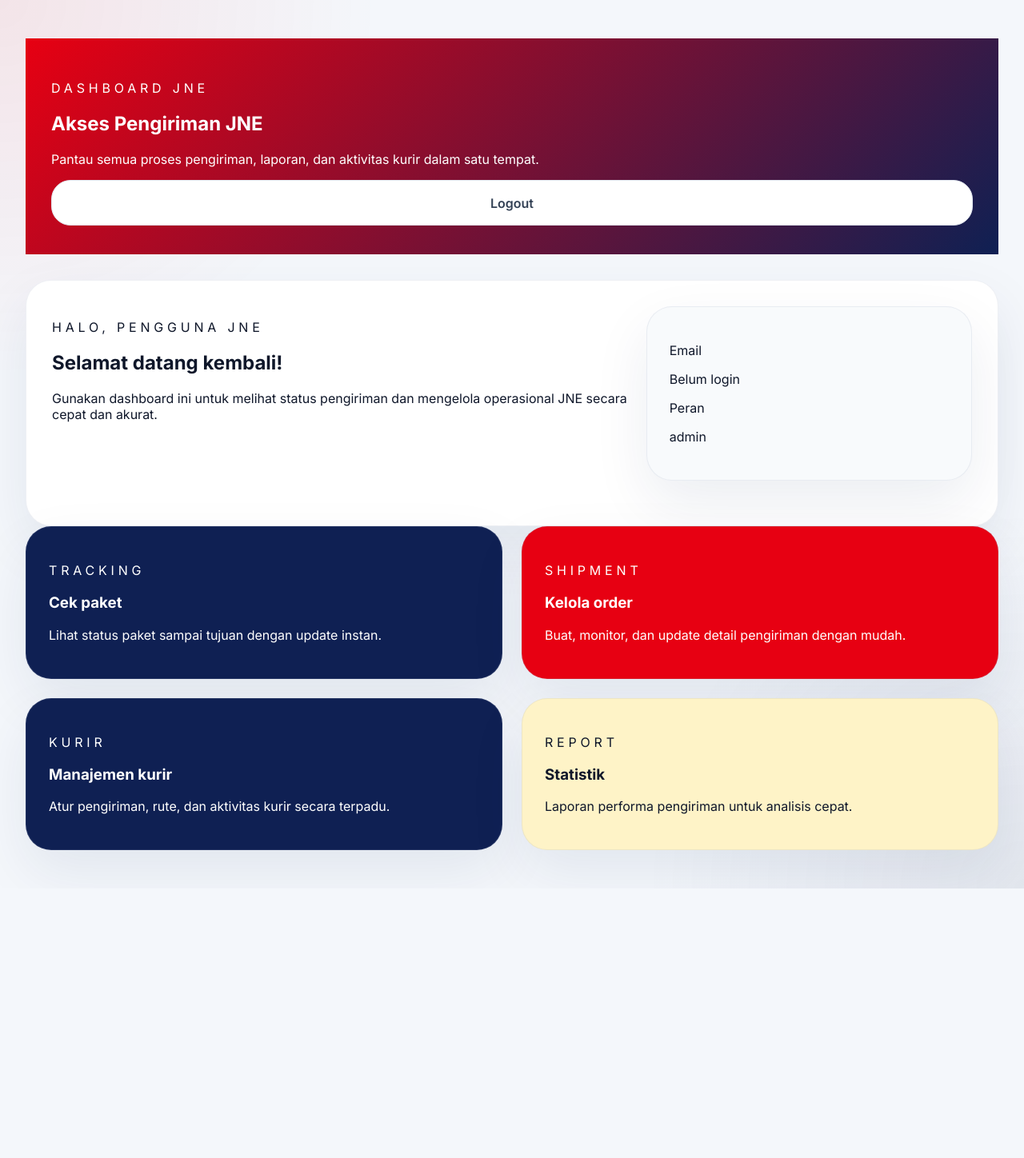
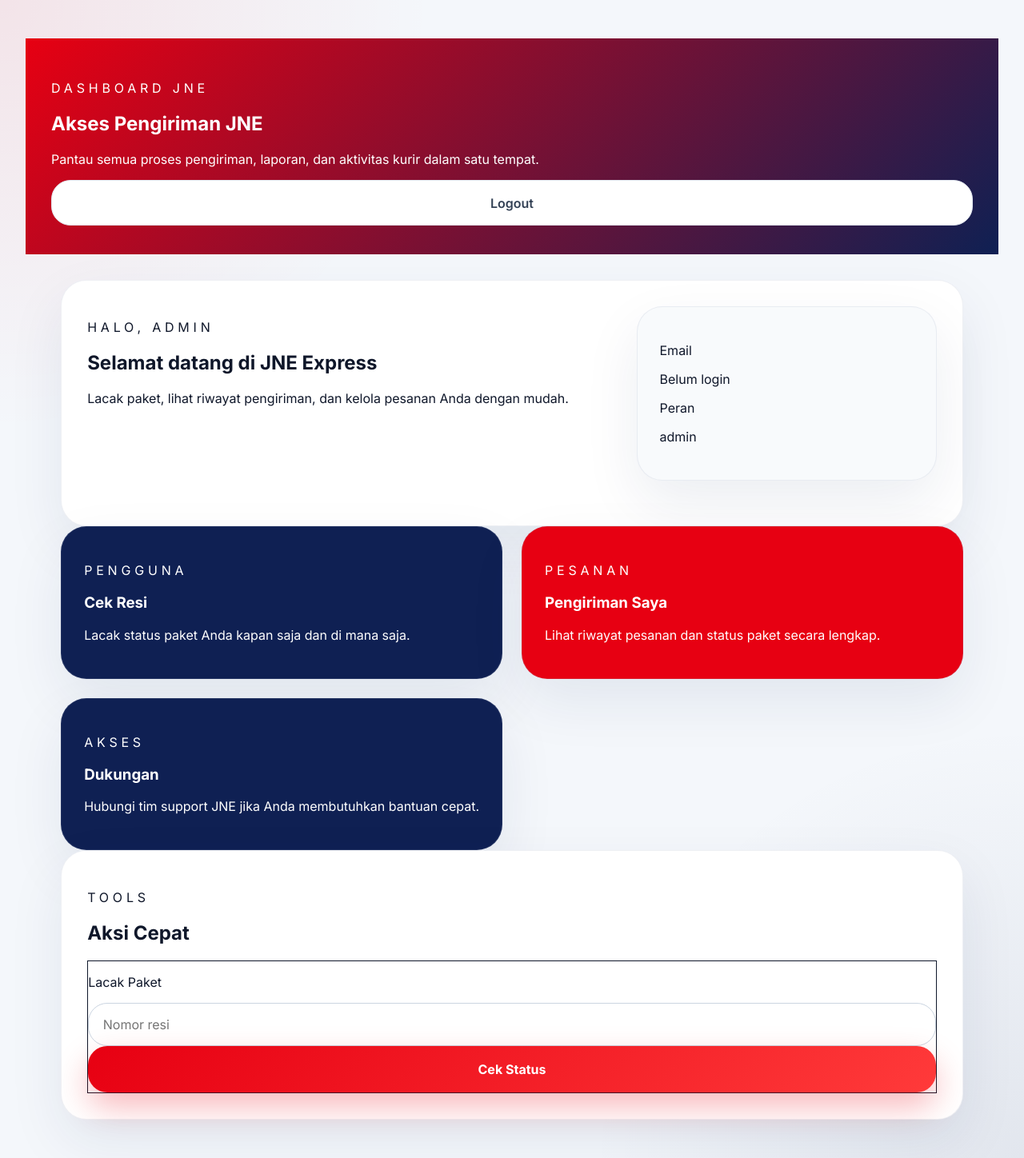
Before and after one commit to QikakimJ/frontend, a Next.js app: page /dashboard in a window 1280 px wide. Shown: the whole page at 80% size. Before the commit the page ends 1111 px from the top, so only its background shows below. Built offline with nearby package versions, Linux system fonts and the light colour scheme; sample sign-in values are in the browser's storage.

Commit message:
Fix frontend auth/dashboard and token handling

```diff
--- a/app/dashboard/page.tsx
+++ b/app/dashboard/page.tsx
@@ -1,20 +1,83 @@
 "use client";
 
-import { useState } from "react";
+import { useEffect, useState } from "react";
 import { useRouter } from "next/navigation";
+import api from "../lib/api";
 
 export default function Dashboard() {
   const router = useRouter();
-  const [role] = useState<string | null>(() =>
-    typeof window !== "undefined" ? localStorage.getItem("role") : null
-  );
-  const [email] = useState<string | null>(() =>
-    typeof window !== "undefined" ? localStorage.getItem("email") : null
-  );
+  const [role, setRole] = useState<string | null>(null);
+  const [email, setEmail] = useState<string | null>(null);
+  const [token, setToken] = useState<string | null>(null);
+  const [statusMessage, setStatusMessage] = useState("");
+  const [trackingNumber, setTrackingNumber] = useState("");
+  const [shipmentResult, setShipmentResult] = useState<any>(null);
+  const [updateStatus, setUpdateStatus] = useState("Delivered");
+  const [loading, setLoading] = useState(false);
+
+  useEffect(() => {
+    if (typeof window === "undefined") {
+      return;
+    }
+
+    const savedToken = localStorage.getItem("token");
+    const savedRole = localStorage.getItem("role");
+    const savedEmail = localStorage.getItem("email");
+
+    if (!savedToken) {
+      router.push("/");
+      return;
+    }
+
+    setToken(savedToken);
+    setRole(savedRole);
+    setEmail(savedEmail);
+  }, [router]);
 
   const logout = () => {
     localStorage.clear();
     router.push("/");
+  };
+
+  const handleTrackShipment = async () => {
+    if (!trackingNumber) {
+      setStatusMessage("Masukkan nomor resi terlebih dahulu.");
+      return;
+    }
+
+    setLoading(true);
+    setStatusMessage("");
+    setShipmentResult(null);
+
+    try {
+      const response = await api.get(`/Shipment/track/${trackingNumber}`);
+      setShipmentResult(response.data);
+    } catch (error) {
+      setStatusMessage("Tidak dapat menemukan detail pengiriman. Periksa nomor resi.");
+    } finally {
+      setLoading(false);
+    }
+  };
+
+  const handleCourierUpdate = async () => {
+    if (!trackingNumber) {
+      setStatusMessage("Masukkan nomor resi untuk update status.");
+      return;
+    }
+
+    setLoading(true);
+    setStatusMessage("");
+
+    try {
+      await api.put(`/Shipment/update/${trackingNumber}`, {
+        status: updateStatus,
+      });
+      setStatusMessage("Status pengiriman berhasil diperbarui.");
+    } catch (error) {
+      setStatusMessage("Gagal memperbarui status pengiriman.");
+    } finally {
+      setLoading(false);
+    }
   };
 
   return (
@@ -38,10 +101,20 @@
         <section className="dashboard-panel p-8">
           <div className="dashboard-overview">
             <div>
-              <p className="text-sm font-semibold uppercase tracking-[0.3em] text-jne-red">Halo, pengguna JNE</p>
-              <h2 className="mt-3 text-3xl font-bold text-slate-900">Selamat datang kembali!</h2>
+              <p className="text-sm font-semibold uppercase tracking-[0.3em] text-jne-red">Halo, {role || "Pengguna"}</p>
+              <h2 className="mt-3 text-3xl font-bold text-slate-900">
+                {role === "Admin"
+                  ? "Kelola Operasi JNE"
+                  : role === "Courier"
+                  ? "Dashboard Kurir"
+                  : "Selamat datang di JNE Express"}
+              </h2>
               <p className="mt-4 text-sm leading-7 text-slate-600">
-                Gunakan dashboard ini untuk melihat status pengiriman dan mengelola operasional JNE secara cepat dan akurat.
+                {role === "Admin"
+                  ? "Akses semua laporan, kelola shipment, dan atur peran pengguna dari satu tempat."
+                  : role === "Courier"
+                  ? "Terima tugas pengiriman, update status paket, dan cek rute harian Anda."
+                  : "Lacak paket, lihat riwayat pengiriman, dan kelola pesanan Anda dengan mudah."}
               </p>
             </div>
             <div className="info-panel">
@@ -54,36 +127,139 @@
         </section>
 
         <section className="stats-grid">
+          {role === "Admin" ? (
+            <>
               <div className="metric-card">
-            <p className="text-sm uppercase tracking-[0.3em] text-slate-200">Tracking</p>
-            <h3 className="mt-4 text-2xl font-bold">Cek paket</h3>
+                <p className="text-sm uppercase tracking-[0.3em] text-slate-200">Admin</p>
+                <h3 className="mt-4 text-2xl font-bold">Kelola Shipment</h3>
                 <p className="mt-3 text-sm leading-6 text-slate-200/90">
-              Lihat status paket sampai tujuan dengan update instan.
+                  Tambah, edit, atau hapus pengiriman dan pantau aktivitas kurir.
                 </p>
               </div>
-
               <div className="metric-card secondary">
-            <p className="text-sm uppercase tracking-[0.3em] text-white/90">Shipment</p>
-            <h3 className="mt-4 text-2xl font-bold">Kelola order</h3>
+                <p className="text-sm uppercase tracking-[0.3em] text-white/90">Pengaturan</p>
+                <h3 className="mt-4 text-2xl font-bold">Manajemen Kurir</h3>
                 <p className="mt-3 text-sm leading-6 text-white/90">
-              Buat, monitor, dan update detail pengiriman dengan mudah.
+                  Atur peran, akses, dan tanggung jawab untuk tim logistik Anda.
                 </p>
               </div>
-
+              <div className="metric-card">
+                <p className="text-sm uppercase tracking-[0.3em] text-slate-200">Laporan</p>
+                <h3 className="mt-4 text-2xl font-bold">Statistik Kinerja</h3>
+                <p className="mt-3 text-sm leading-6 text-slate-200/90">
+                  Tinjau laporan pengiriman dan efisiensi operasional harian.
+                </p>
+              </div>
+            </>
+          ) : role === "Courier" ? (
+            <>
               <div className="metric-card">
                 <p className="text-sm uppercase tracking-[0.3em] text-slate-200">Kurir</p>
-            <h3 className="mt-4 text-2xl font-bold">Manajemen kurir</h3>
+                <h3 className="mt-4 text-2xl font-bold">Tugas Harian</h3>
                 <p className="mt-3 text-sm leading-6 text-slate-200/90">
-              Atur pengiriman, rute, dan aktivitas kurir secara terpadu.
+                  Lihat dan update status pengiriman secara real-time.
                 </p>
               </div>
+              <div className="metric-card secondary">
+                <p className="text-sm uppercase tracking-[0.3em] text-white/90">Update</p>
+                <h3 className="mt-4 text-2xl font-bold">Catat Pengiriman</h3>
+                <p className="mt-3 text-sm leading-6 text-white/90">
+                  Perbarui status paket dari pickup sampai diterima pelanggan.
+                </p>
+              </div>
+              <div className="metric-card light">
+                <p className="text-sm uppercase tracking-[0.3em] text-slate-900">Rute</p>
+                <h3 className="mt-4 text-2xl font-bold text-slate-900">Orders Saya</h3>
+                <p className="mt-3 text-sm leading-6 text-slate-900/80">
+                  Akses daftar pengiriman dan status tugas Anda saat ini.
+                </p>
+              </div>
+            </>
+          ) : (
+            <>
+              <div className="metric-card">
+                <p className="text-sm uppercase tracking-[0.3em] text-slate-200">Pengguna</p>
+                <h3 className="mt-4 text-2xl font-bold">Cek Resi</h3>
+                <p className="mt-3 text-sm leading-6 text-slate-200/90">
+                  Lacak status paket Anda kapan saja dan di mana saja.
+                </p>
+              </div>
+              <div className="metric-card secondary">
+                <p className="text-sm uppercase tracking-[0.3em] text-white/90">Pesanan</p>
+                <h3 className="mt-4 text-2xl font-bold">Pengiriman Saya</h3>
+                <p className="mt-3 text-sm leading-6 text-white/90">
+                  Lihat riwayat pesanan dan status paket secara lengkap.
+                </p>
+              </div>
+              <div className="metric-card">
+                <p className="text-sm uppercase tracking-[0.3em] text-slate-200">Akses</p>
+                <h3 className="mt-4 text-2xl font-bold">Dukungan</h3>
+                <p className="mt-3 text-sm leading-6 text-slate-200/90">
+                  Hubungi tim support JNE jika Anda membutuhkan bantuan cepat.
+                </p>
+              </div>
+            </>
+          )}
+        </section>
 
-          <div className="metric-card light">
-            <p className="text-sm uppercase tracking-[0.3em] text-slate-900">Report</p>
-            <h3 className="mt-4 text-2xl font-bold text-slate-900">Statistik</h3>
-            <p className="mt-3 text-sm leading-6 text-slate-900/80">
-              Laporan performa pengiriman untuk analisis cepat.
-            </p>
+        <section className="dashboard-panel p-8">
+          <div className="space-y-6">
+            <div>
+              <p className="text-sm uppercase tracking-[0.3em] text-jne-red">Tools</p>
+              <h2 className="mt-3 text-2xl font-bold text-slate-900">Aksi Cepat</h2>
+            </div>
+
+            <div className="space-y-4 rounded-3xl border border-slate-200 bg-white p-6 shadow-sm">
+              <div className="grid gap-4 sm:grid-cols-2">
+                <div className="space-y-3 rounded-3xl bg-slate-50 p-5">
+                  <p className="text-sm font-medium text-slate-500">Lacak Paket</p>
+                  <input
+                    type="text"
+                    placeholder="Nomor resi"
+                    className="input-field"
+                    value={trackingNumber}
+                    onChange={(e) => setTrackingNumber(e.target.value)}
+                  />
+                  <button type="button" onClick={handleTrackShipment} className="btn-primary" disabled={loading}>
+                    {loading ? "Memuat..." : "Cek Status"}
+                  </button>
+                </div>
+
+                {role === "Courier" && (
+                  <div className="space-y-3 rounded-3xl bg-slate-50 p-5">
+                    <p className="text-sm font-medium text-slate-500">Update Kurir</p>
+                    <select
+                      className="select-field"
+                      value={updateStatus}
+                      onChange={(e) => setUpdateStatus(e.target.value)}
+                    >
+                      <option value="On the way">On the way</option>
+                      <option value="Picked up">Picked up</option>
+                      <option value="Delivered">Delivered</option>
+                    </select>
+                    <button type="button" onClick={handleCourierUpdate} className="btn-secondary" disabled={loading}>
+                      {loading ? "Memproses..." : "Update Status"}
+                    </button>
+                  </div>
+                )}
+              </div>
+
+              {statusMessage && (
+                <div className="rounded-2xl border border-slate-200 bg-slate-50 p-4 text-sm text-slate-700">
+                  {statusMessage}
+                </div>
+              )}
+
+              {shipmentResult && (
+                <div className="rounded-3xl border border-slate-200 bg-slate-50 p-5">
+                  <p className="text-sm font-semibold text-slate-500">Detail Resi</p>
+                  <p className="mt-3 text-lg font-semibold text-slate-900">{shipmentResult.resi || trackingNumber}</p>
+                  <p className="mt-2 text-sm text-slate-600">Status: {shipmentResult.status}</p>
+                  <p className="mt-1 text-sm text-slate-600">Pengirim: {shipmentResult.senderName || "-"}</p>
+                  <p className="mt-1 text-sm text-slate-600">Penerima: {shipmentResult.recipientName || "-"}</p>
+                </div>
+              )}
+            </div>
           </div>
         </section>
       </div>
--- a/app/page.tsx
+++ b/app/page.tsx
@@ -5,16 +5,26 @@
 import { useRouter } from "next/navigation";
 import api from "../lib/api";
 
+const roles = [
+  { value: "User", label: "User" },
+  { value: "Admin", label: "Admin" },
+  { value: "Courier", label: "Kurir" },
+];
+
 export default function Home() {
   const router = useRouter();
   const [isLogin, setIsLogin] = useState(true);
-
   const [name, setName] = useState("");
   const [email, setEmail] = useState("");
   const [password, setPassword] = useState("");
   const [role, setRole] = useState("User");
+  const [message, setMessage] = useState("");
+  const [loading, setLoading] = useState(false);
 
   const handleRegister = async () => {
+    setLoading(true);
+    setMessage("");
+
     try {
       const res = await api.post("/User/register", {
         name,
@@ -23,17 +33,23 @@
         role,
       });
 
-      alert(res.data.message);
+      setMessage(res.data.message);
       setIsLogin(true);
+      setPassword("");
     } catch (err: unknown) {
-      const message = axios.isAxiosError(err)
+      const errorMessage = axios.isAxiosError(err)
         ? err.response?.data || "Register gagal"
         : "Register gagal";
-      alert(message);
+      setMessage(errorMessage);
+    } finally {
+      setLoading(false);
     }
   };
 
   const handleLogin = async () => {
+    setLoading(true);
+    setMessage("");
+
     try {
       const res = await api.post("/User/login", {
         email,
@@ -44,13 +60,15 @@
       localStorage.setItem("role", res.data.role);
       localStorage.setItem("email", email);
 
-      alert("Login berhasil");
+      setMessage("Login berhasil. Mengarahkan ke dashboard...");
       router.push("/dashboard");
     } catch (err: unknown) {
-      const message = axios.isAxiosError(err)
+      const errorMessage = axios.isAxiosError(err)
         ? err.response?.data || "Login gagal"
         : "Login gagal";
-      alert(message);
+      setMessage(errorMessage);
+    } finally {
+      setLoading(false);
     }
   };
 
@@ -82,16 +100,19 @@
               Selamat datang di JNE
             </p>
             <h2 className="mt-4 text-3xl font-bold text-slate-900 sm:text-4xl">
-              {isLogin ? "Masuk ke JNE" : "Daftar Akun JNE"}
+              {isLogin ? "Masuk ke JNE" : "Buat Akun Baru"}
             </h2>
             <p className="mt-3 text-sm leading-6 text-slate-600">
-              Gunakan akun Anda untuk melihat dashboard pengiriman dan mengelola semua proses JNE dari satu tempat.
+              {isLogin
+                ? "Masuk untuk mengelola pengiriman dan melihat dashboard JNE."
+                : "Daftar akun baru untuk mulai menggunakan fitur tracking dan manajemen shipment."}
             </p>
 
-            <div className="auth-form mt-10">
+            <div className="auth-form mt-10 space-y-6">
               {!isLogin && (
                 <>
-                  <label>Nama lengkap</label>
+                  <div className="space-y-2">
+                    <label className="block text-sm font-medium text-slate-700">Nama lengkap</label>
                     <input
                       type="text"
                       placeholder="Nama lengkap"
@@ -99,21 +120,27 @@
                       value={name}
                       onChange={(e) => setName(e.target.value)}
                     />
+                  </div>
 
-                  <label>Peran</label>
+                  <div className="space-y-2">
+                    <label className="block text-sm font-medium text-slate-700">Peran</label>
                     <select
                       className="select-field"
                       value={role}
                       onChange={(e) => setRole(e.target.value)}
                     >
-                    <option>User</option>
-                    <option>Admin</option>
-                    <option>Kurir</option>
+                      {roles.map((option) => (
+                        <option key={option.value} value={option.value}>
+                          {option.label}
+                        </option>
+                      ))}
                     </select>
+                  </div>
                 </>
               )}
 
-              <label>Email</label>
+              <div className="space-y-2">
+                <label className="block text-sm font-medium text-slate-700">Email</label>
                 <input
                   type="email"
                   placeholder="Email"
@@ -121,8 +148,10 @@
                   value={email}
                   onChange={(e) => setEmail(e.target.value)}
                 />
+              </div>
 
-              <label>Password</label>
+              <div className="space-y-2">
+                <label className="block text-sm font-medium text-slate-700">Password</label>
                 <input
                   type="password"
                   placeholder="Password"
@@ -130,9 +159,22 @@
                   value={password}
                   onChange={(e) => setPassword(e.target.value)}
                 />
+              </div>
 
-              <button type="button" onClick={isLogin ? handleLogin : handleRegister} className="btn-primary">
-                {isLogin ? "Masuk" : "Daftar"}
+              {message && (
+                <div className="rounded-2xl border border-slate-200 bg-slate-50 p-4 text-sm text-slate-700">
+                  {message}
+                </div>
+              )}
+
+              <div className="flex flex-col gap-3">
+                <button
+                  type="button"
+                  onClick={isLogin ? handleLogin : handleRegister}
+                  className="btn-primary"
+                  disabled={loading}
+                >
+                  {loading ? (isLogin ? "Memproses login..." : "Memproses registrasi...") : isLogin ? "Masuk" : "Daftar"}
                 </button>
 
                 <button type="button" onClick={() => setIsLogin(!isLogin)} className="btn-secondary">
@@ -140,6 +182,7 @@
                 </button>
               </div>
             </div>
+          </div>
         </section>
       </div>
     </div>
```
Also changed, not shown: lib/api.ts (+10 -0 lines). Lines whose indentation alone changed are shown as unchanged.
